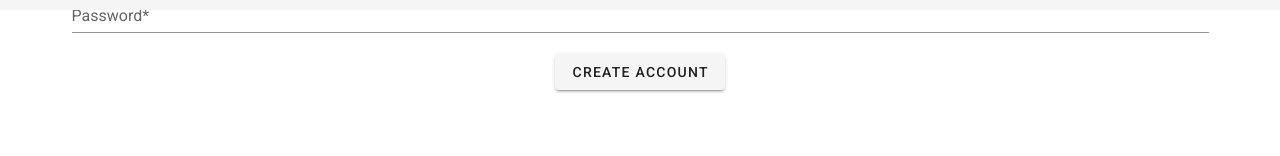
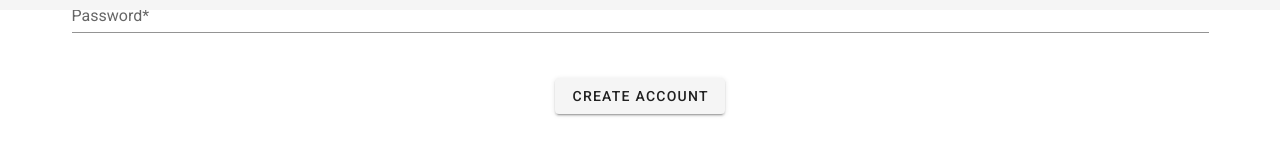
Before and after one commit to Clasc/IMSE-MS2, a Vue app in the folder imse-frontend/: page /register in a window 1280 px wide. Shown: the part 790-946 px from the top of the page. Built offline with nearby package versions, Linux system fonts and the light colour scheme; no server answers.

Commit message:
login (c) improve error handling

```diff
--- a/imse-frontend/src/main.ts
+++ b/imse-frontend/src/main.ts
@@ -5,7 +5,6 @@ import store from './store'
 import vuetify from './plugins/vuetify';
 
 Vue.config.productionTip = false
-console.log(process.env.API_URL);
 
 new Vue({
   router,
--- a/imse-frontend/src/views/Register.vue
+++ b/imse-frontend/src/views/Register.vue
@@ -60,12 +60,16 @@
             />
           </v-col>
         </v-row>
+        <v-row>
+          <v-col>
+            <div class="error-message-container" v-if="errorMessage">
+              {{ errorMessage }}
+            </div>
+          </v-col>
+        </v-row>
         <v-btn elevation="2" type="submit">Create Account</v-btn>
       </v-form>
     </v-container>
-    <div class="error-message-container" v-if="errorMessage">
-      {{ errorMessage }}
-    </div>
   </div>
 </template>
 
@@ -108,11 +112,15 @@ export default Vue.extend({
           },
         })
         .then((value) => {
-          this.errorMessage = value.data.error;
-          console.log("registered!");
+          if (value.data.success) {
+            console.log("registered!");
+          }
+          this.errorMessage  = value.data.error;
         })
         .catch(() => {
-          console.log("unable to register user!");
+          this.errorMessage =
+            "There was an internal server Error. Please try again later";
+          console.error("error in backend when registering user!");
         });
     },
   },
```
Also changed, not shown: 1 other file (tests, documents, lock files or other folders).
